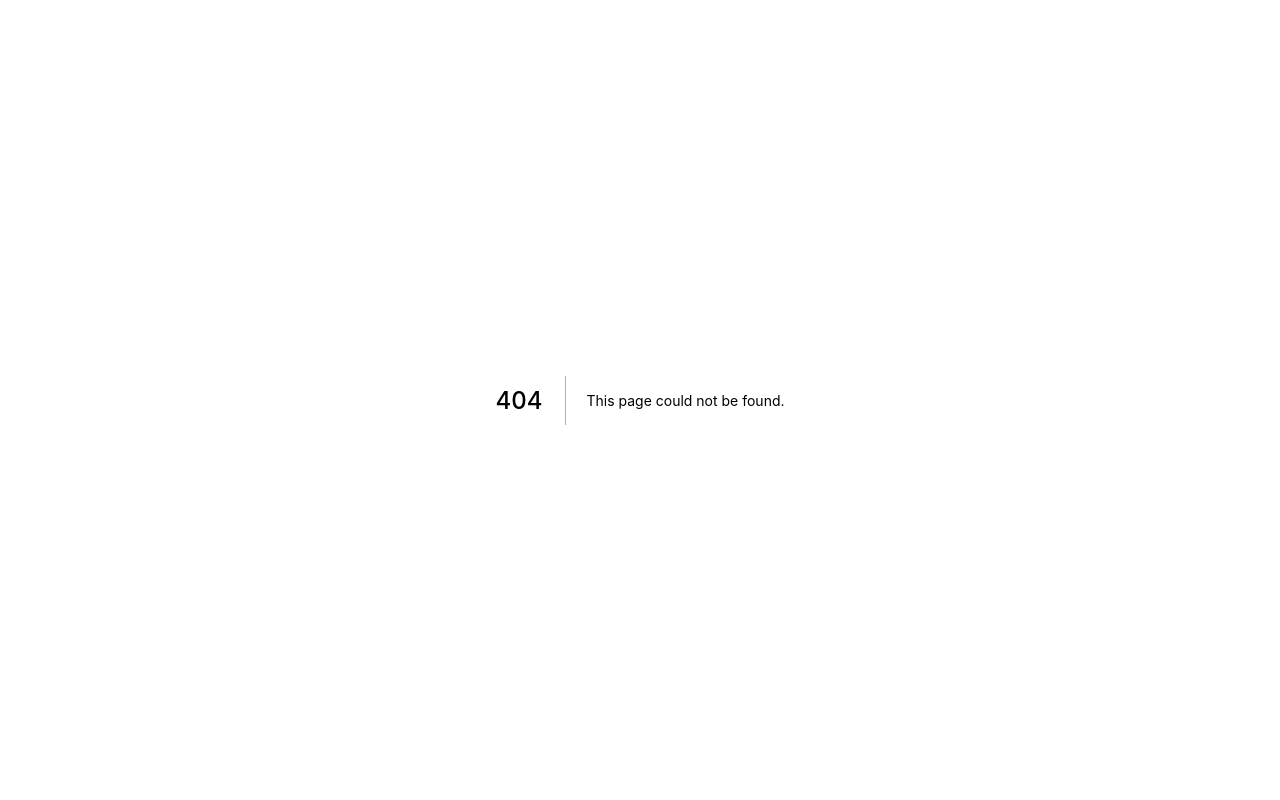
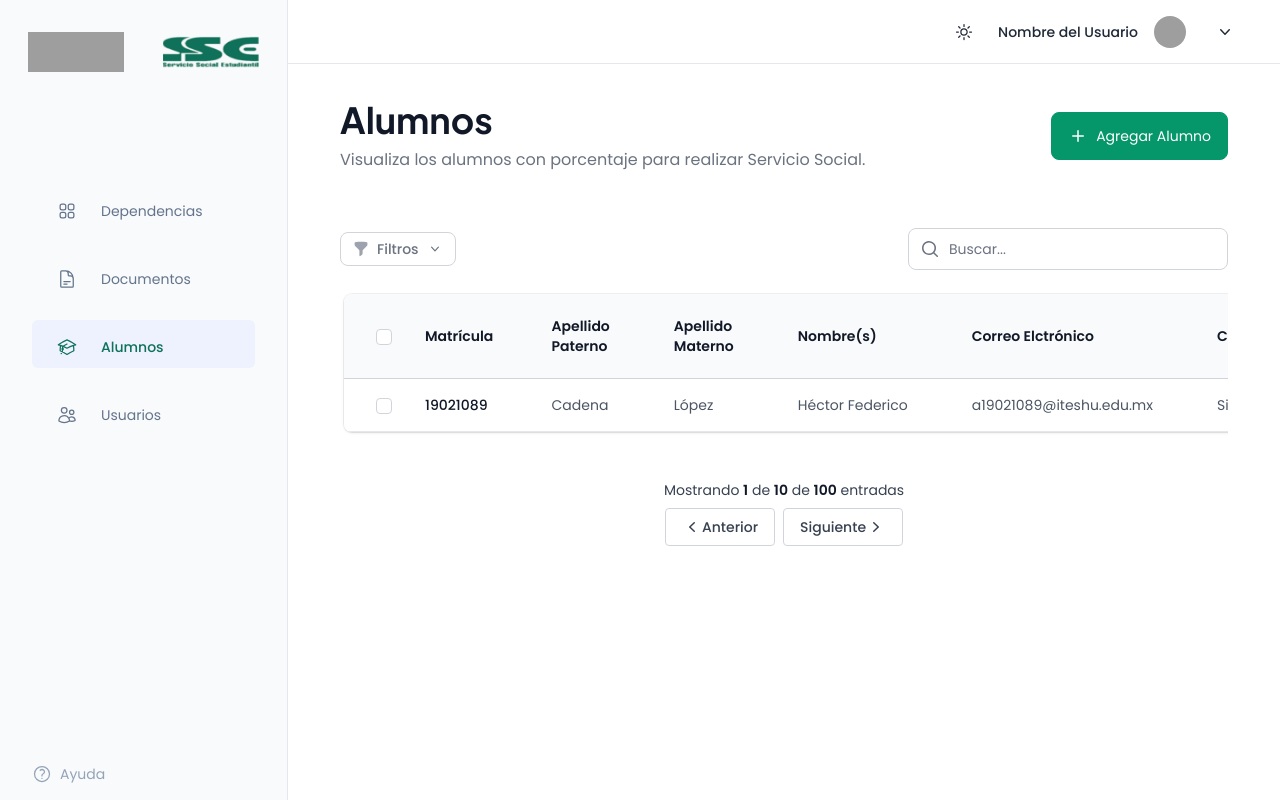
Before and after one commit to FedericoCadena9/Servicio-Social, a Next.js app: page /alumnos in a window 1280 px wide. Before the commit this address had no page. Built offline with nearby package versions, Linux system fonts and the light colour scheme; grey boxes are pictures that could not be loaded.

Commit message:
Create alumnos.jsx

```diff
--- /dev/null
+++ b/pages/alumnos.jsx
@@ -0,0 +1,129 @@
+//Importaciones de Componentes
+import { MainLayout } from "../components/Layouts/MainLayout";
+import { TextBlock } from "../components/TextBlock";
+
+// Iconos
+import { ChevronLeftIcon, ChevronDownIcon, ChevronRightIcon, PlusIcon, PencilSquareIcon, TrashIcon, FunnelIcon, MagnifyingGlassIcon } from "@heroicons/react/20/solid";
+
+const Alumnos = () => {
+  return (
+    <>
+      <MainLayout>
+
+        {/* Título */}
+        <TextBlock title={'Alumnos'} subtitle={'Visualiza los alumnos con porcentaje para realizar Servicio Social.'}>
+          <button className='btn btn-primary'>
+            <PlusIcon className='w-5 h-5 mr-2' />
+            <span>Agregar Alumno</span>
+          </button>
+        </TextBlock>
+
+        {/* Tabla */}
+
+        <div className=" w-full px-8 mt-10 ">
+          <div className="flex justify-between items-center pb-4 bg-white dark:bg-gray-900">
+            <div>
+              <button id="dropdownRadioButton" data-dropdown-toggle="dropdownRadio" className="inline-flex items-center text-gray-500 bg-white border border-gray-300 focus:outline-none hover:bg-gray-100 focus:ring-4 focus:ring-gray-200 font-medium rounded-lg text-sm px-3 py-1.5 dark:bg-gray-800 dark:text-white dark:border-gray-600 dark:hover:bg-gray-700 dark:hover:border-gray-600 dark:focus:ring-gray-700" type="button">
+                <FunnelIcon className="mr-2 w-4 h-4 text-gray-400" />
+                Filtros
+                <ChevronDownIcon className="w-4 h-4 ml-2" />
+              </button>
+              <div id="dropdownAction" className="hidden z-10 w-44 bg-white rounded divide-y divide-gray-100 shadow dark:bg-gray-700 dark:divide-gray-600" data-popper-reference-hidden="" data-popper-escaped="" data-popper-placement="bottom">
+                <ul className="py-1 text-sm text-gray-700 dark:text-gray-200" aria-labelledby="dropdownActionButton">
+                  <li>
+                    <a href="#" className="block py-2 px-4 hover:bg-gray-100 dark:hover:bg-gray-600 dark:hover:text-white">Reward</a>
+                  </li>
+                  <li>
+                    <a href="#" className="block py-2 px-4 hover:bg-gray-100 dark:hover:bg-gray-600 dark:hover:text-white">Promote</a>
+                  </li>
+                  <li>
+                    <a href="#" className="block py-2 px-4 hover:bg-gray-100 dark:hover:bg-gray-600 dark:hover:text-white">Activate account</a>
+                  </li>
+                </ul>
+                <div className="py-1">
+                  <a href="#" className="block py-2 px-4 text-sm text-gray-700 hover:bg-gray-100 dark:hover:bg-gray-600 dark:text-gray-200 dark:hover:text-white">Delete User</a>
+                </div>
+              </div>
+            </div>
+            <label htmlFor="table-search" className="sr-only">Buscar</label>
+            <div className="relative">
+              <div className="flex absolute inset-y-0 left-0 items-center pl-3 pointer-events-none">
+                <MagnifyingGlassIcon className="w-5 h-5 text-gray-500 dark:text-gray-400" />
+              </div>
+              <input type="search" id="table-search-users" className="block p-2.5 pl-10 w-80 text-sm text-gray-900 bg-white rounded-lg border border-gray-300 focus:ring-blue-500 focus:border-blue-500 dark:bg-gray-700 dark:border-gray-600 dark:placeholder-gray-400 dark:text-white dark:focus:ring-blue-500 dark:focus:border-blue-500" placeholder="Buscar..." />
+            </div>
+          </div>
+          <div className="">
+            <div className="flex flex-col">
+              <div className="overflow-x-auto">
+                <div className="inline-block min-w-full py-2 align-middle px-1">
+                  <div className="relative overflow-hidden shadow ring-1 ring-black ring-opacity-5 md:rounded-lg">
+                    <table className="min-w-full table-auto divide-y divide-gray-300 dark:divide-gray-500 text-gray-600 dark:text-gray-400 text-sm">
+                      <thead className="bg-gray-50 dark:bg-gray-700 dark:text-gray-300 text-gray-900 text-sm">
+                        <tr>
+                          <th scope="col" className="relative w-12 px-6 sm:w-16 sm:px-8">
+                            <input type="checkbox" className="h-4 w-4 rounded border-gray-300 text-indigo-600 focus:ring-indigo-500 sm:left-6 dark:focus:ring-blue-600 dark:ring-offset-gray-800 focus:ring-2 dark:bg-gray-700 dark:border-gray-600" />
+                          </th>
+                          <th scope="col" className="py-8 pr-3 text-left font-semibold">Matrícula</th>
+                          <th scope="col" className="px-8 py-3.5 text-left font-semibold ">Apellido Paterno</th>
+                          <th scope="col" className="px-8 py-3.5 text-left font-semibold">Apellido Materno</th>
+                          <th scope="col" className="px-8 py-3.5 text-left font-semibold">Nombre(s)</th>
+                          <th scope="col" className="px-8 py-3.5 text-left font-semibold">Correo Elctrónico</th>
+                          <th scope="col" className="px-8 py-3.5 text-left font-semibold">Carrera</th>
+                          <th scope="col" className="px-8 py-3.5 text-left font-semibold">Género</th>
+
+                        </tr>
+                      </thead>
+                      <tbody className="divide-y divide-gray-200 bg-white">
+                        <tr className="bg-white border-b dark:bg-gray-800 dark:border-gray-700 hover:bg-slate-100/80 dark:hover:bg-gray-600 cursor-pointer ">
+                          <td className="relative w-12 px-6 sm:w-16 sm:px-8">
+                            <input type="checkbox" className="h-4 w-4 rounded border-gray-300 text-indigo-600 focus:ring-indigo-500 sm:left-6 dark:focus:ring-blue-600 dark:ring-offset-gray-800 focus:ring-2 dark:bg-gray-700 dark:border-gray-600" />
+                          </td>
+                          <td className="whitespace-nowrap py-4 pr-8 text-sm font-medium text-gray-900 dark:text-gray-100">19021089</td>
+                          <td className="whitespace-nowrap px-8 py-4 ">Cadena</td>
+                          <td className="whitespace-nowrap px-8 py-4 ">López</td>
+                          <td className="whitespace-nowrap px-8 py-4 ">Héctor Federico</td>
+                          <td className="whitespace-nowrap px-8 py-4 ">a19021089@iteshu.edu.mx</td>
+                          <td className="whitespace-nowrap px-8 py-4 ">Sistemas Computacionales</td>
+                          <td className="whitespace-nowrap px-8 py-4 ">Masculino</td>
+
+                          <td className="whitespace-nowrap py-4 pl-3 pr-4 text-right text-sm font-medium sm:pr-6 flex items-center space-x-3">
+                            <PencilSquareIcon className="w-5 h-5" />
+                            <TrashIcon className="w-5 h-5" />
+                          </td>
+                        </tr>
+                      </tbody>
+                    </table>
+                  </div>
+                </div>
+              </div>
+            </div>
+          </div>
+
+        </div>
+
+
+        <div className="flex flex-col items-center mt-10">
+          <span className="text-sm text-gray-700 dark:text-gray-400">
+            Mostrando <span className="font-semibold text-gray-900 dark:text-white">1</span> de <span className="font-semibold text-gray-900 dark:text-white">10</span> de <span className="font-semibold text-gray-900 dark:text-white">100</span> entradas
+          </span>
+          <div className="inline-flex mt-2 xs:mt-0 space-x-2">
+            <button className="btn-pagination">
+              <ChevronLeftIcon className="w-5 h-5" />
+              <span>Anterior</span>
+            </button>
+            <button className="btn-pagination">
+              <span>Siguiente</span>
+              <ChevronRightIcon className="w-5 h-5" />
+
+            </button>
+          </div>
+        </div>
+
+
+      </MainLayout>
+    </>
+  );
+};
+
+export default Alumnos;
```
